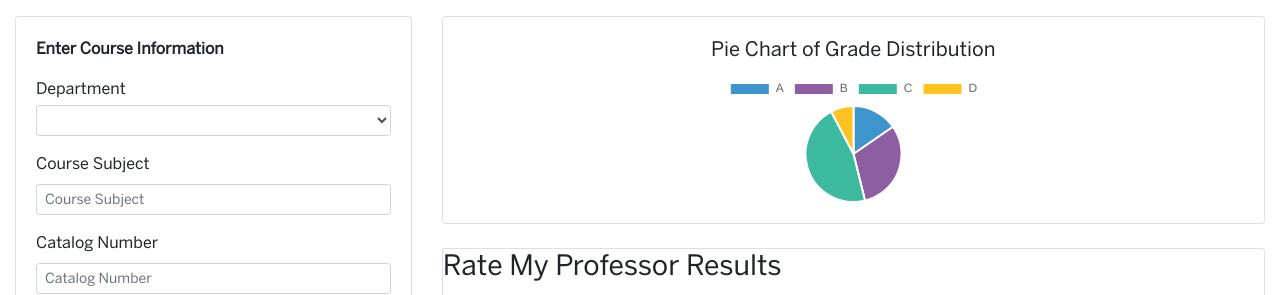
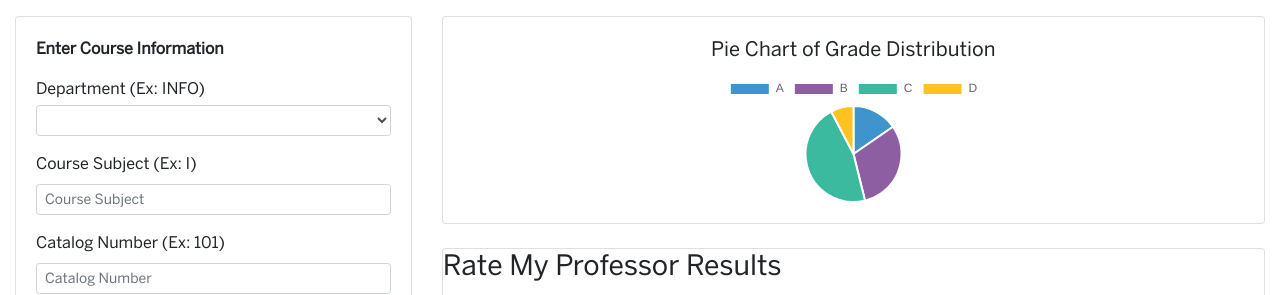
Before and after one commit to benfwalla/Scrape-My-Professor, a Flask app: page / in a window 1280 px wide. Shown: the part 56-351 px from the top of the page. Run offline with Flask 2, Linux system fonts and the light colour scheme; some libraries are stand-ins or nearby versions.

Commit message:
Make form labels more descriptive

```diff
--- a/app/templates/index.html
+++ b/app/templates/index.html
@@ -12,7 +12,7 @@
                     <form action="/" method="post" role="form">
                         {{ form.csrf }}
                         <div class="form-group">
-                            <label class="my-1 mr-2" for="DepartmentInput">Department</label>
+                            <label class="my-1 mr-2" for="DepartmentInput">Department (Ex: INFO)</label>
                             <select class="form-control form-control-sm" name="DepartmentInput">
                                 <option></option>
                                 <option value="AAAD">AAAD</option>
@@ -149,11 +149,11 @@
                             </select>
                         </div>
                         <div class="form-group">
-                            <label for="CourseSubjectInput">Course Subject</label>
+                            <label for="CourseSubjectInput">Course Subject (Ex: I)</label>
                             <input type="text" class="form-control form-control-sm" name="CourseSubjectInput" placeholder="Course Subject" value={{ course_subject }}>
                         </div>
                         <div class="form-group">
-                            <label for="CatalogNumberInput">Catalog Number</label>
+                            <label for="CatalogNumberInput">Catalog Number (Ex: 101)</label>
                             <input type="text" class="form-control form-control-sm" name="CatalogNumberInput" placeholder="Catalog Number" value="">
                         </div>
                         <button type="submit" class="btn btn-primary btn-sm">Search</button>
```
